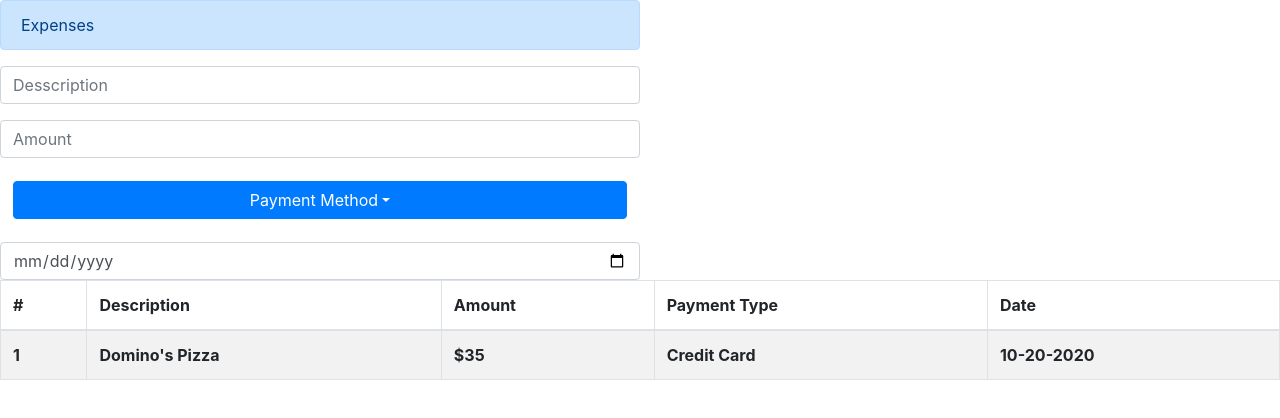
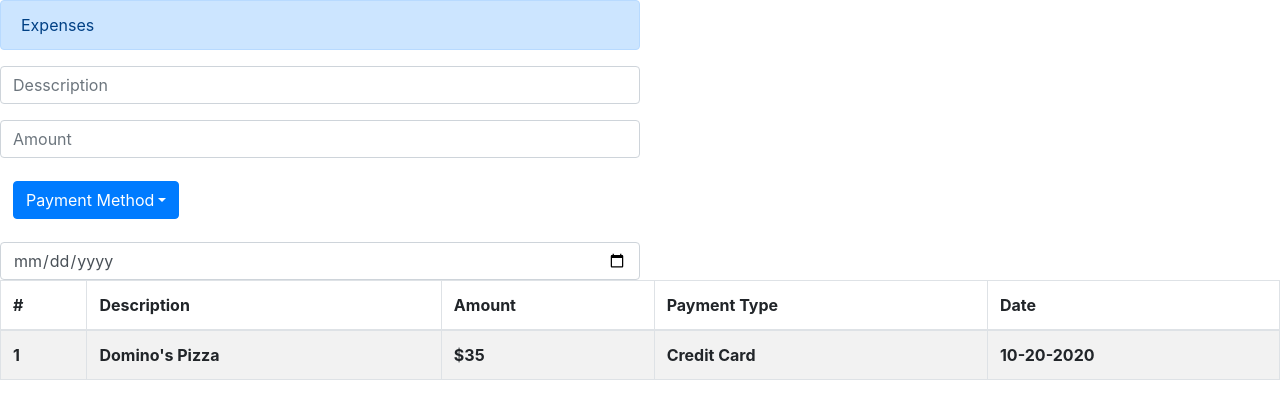
Before and after one commit to jonathanj101/expense-tracker-react, a React (Create React App) app: page / in a window 1280 px wide. Shown: the top 418 px of the page. Built offline with nearby package versions, Linux system fonts and the light colour scheme.

Commit message:
fixing margin still for form user inputs
fixing margin still for form user inputs

```diff
--- a/src/App.css
+++ b/src/App.css
@@ -7,6 +7,14 @@ body {
   width: 50%;
 } */
 
-.btn {
+/* .btn {
   width: 100%;
-}
+  height: 100%;
+  padding: 1% 0;
+} */
+
+/* .delete {
+  font-size: 1.5rem;
+  border: 1px solid red;
+  cursor: pointer;
+} */
```
